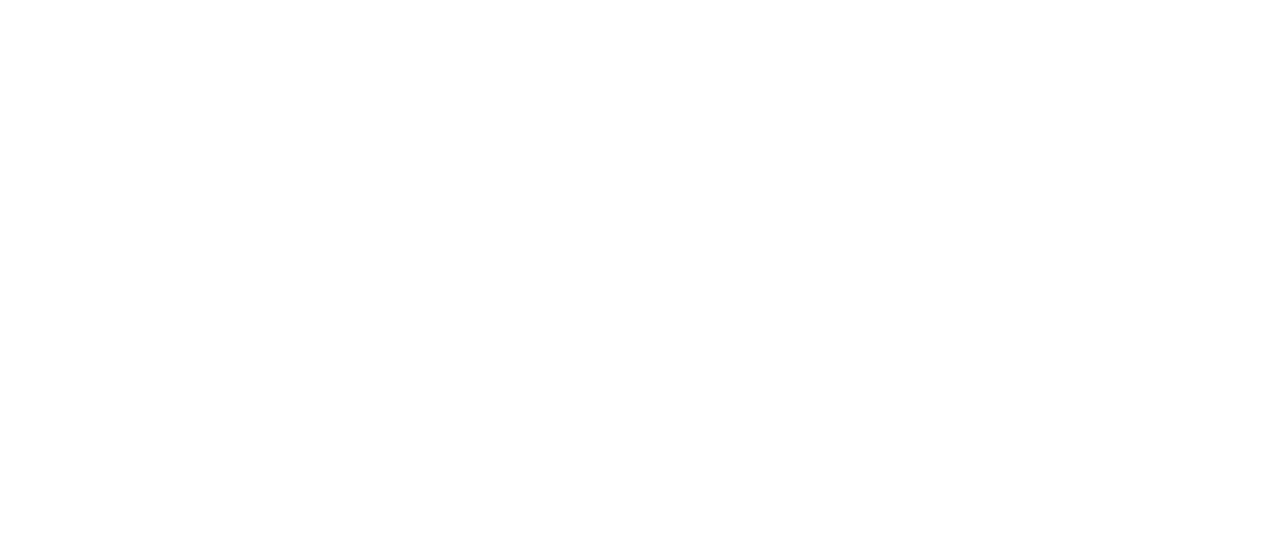
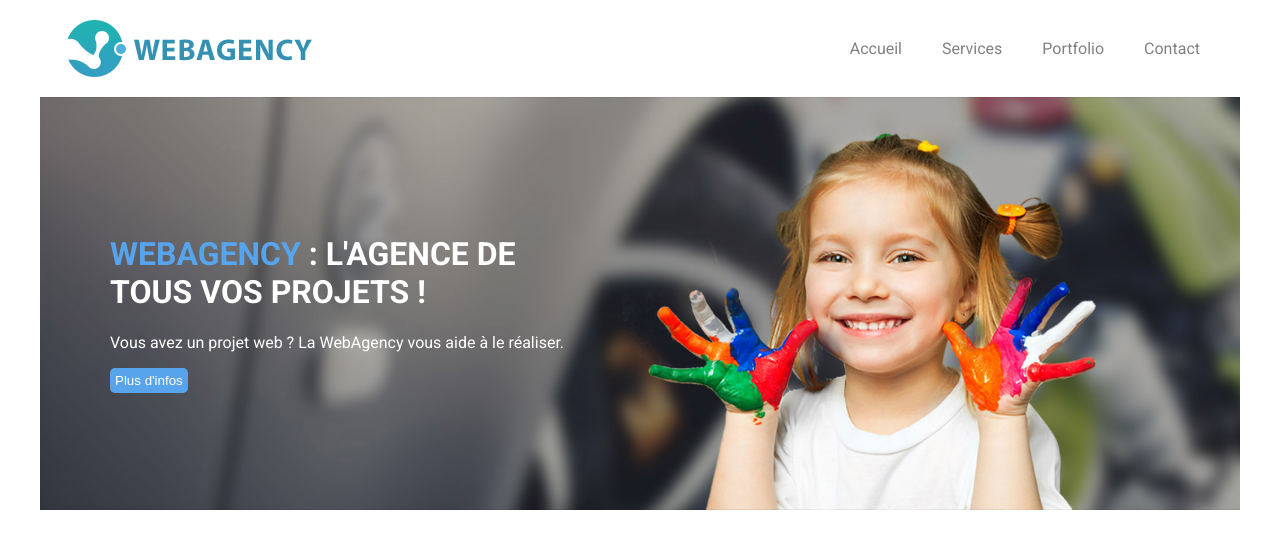
Before and after one commit to enzopcht/webAgency, a plain HTML site: page index.html in a window 1280 px wide. Drawn offline with Linux system fonts and the light colour scheme.

Commit message:
Ajout du Header/NavBar et du Hero sans les sliders

```diff
--- a/index.html
+++ b/index.html
@@ -5,8 +5,29 @@
     <meta name="viewport" content="width=device-width, initial-scale=1.0">
     <title>Web Agency</title>
     <link rel="stylesheet" href="style.css">
+    <style>@import url('https://fonts.googleapis.com/css2?family=Roboto:ital,wght@0,100;0,300;0,400;0,500;0,700;0,900;1,100;1,300;1,400;1,500;1,700;1,900&display=swap');</style>
 </head>
 <body>
-
+    <header>
+        <img src="images/logo.png" alt="Logo de Web Agency">
+        <nav class="navbar">
+            <ul>
+                <li><a href="#">Accueil</a></li>
+                <li><a href="#">Services</a></li>
+                <li><a href="#">Portfolio</a></li>
+                <li><a href="#">Contact</a></li>
+            </ul>
+        </nav>
+    </header>
+    <div class="hero">
+        <div class="hero-container">
+            <img src="images/slider/bg1.jpg" alt="">
+            <div class="hero-content">
+                <h1><span>WebAgency</span> : l'agence de tous vos projets !</h1>
+                <p>Vous avez un projet web ? La WebAgency vous aide à le réaliser.</p>
+                <button class="more-info">Plus d'infos</button>
+            </div>
+        </div>
+    </div>
 </body>
 </html>
--- /dev/null
+++ b/style.scss
@@ -0,0 +1,69 @@
+$blueColor : #57a4ec;
+
+
+
+html {
+    margin: 0;
+    padding: 0;
+}
+body {
+    max-width: 1200px;
+    margin: auto;
+    font-family: "Roboto", sans-serif;
+}
+
+header {
+    display: flex;
+    justify-content: space-between;
+    align-items: center;
+    z-index: 10000;
+    margin: 20px ;
+    ul {
+        display: flex;
+
+        li {
+            list-style: none;
+            a {
+                text-decoration: none;
+                padding: 20px 20px;
+                color: grey;
+                &:hover {
+                    border-top: 3px solid lightblue;
+                }
+            }
+        }
+    }
+}
+
+// Hero //
+
+.hero-container {
+    width: 100%;
+    position: relative;
+    z-index: 0;
+    display: flex;
+    align-items: center;
+    img {
+        width: 100%;
+    }
+    .hero-content {
+        position: absolute;
+        z-index: 1;
+        margin-left: 70px;
+        color: white;
+        max-width: 40%;
+        h1 {
+            text-transform: uppercase;
+            span {
+                color: $blueColor;
+            }
+        }
+        .more-info {
+            background-color: $blueColor;
+            border: 0px;
+            color: white;
+            padding: 5px;
+            border-radius: 5px;
+        }
+    }
+}
```
Also changed, not shown: style.css, 1 other file.
